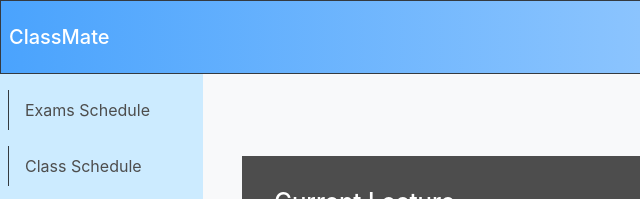
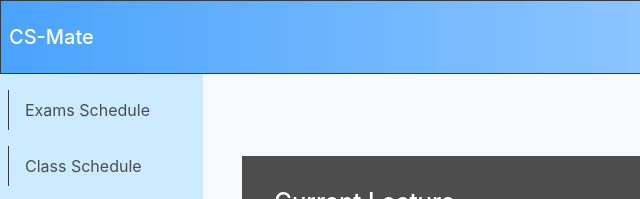
Before and after one commit to Dvartist/csmate-orig, a website: page front-end/html/class-schedule.html in a window 1280 px wide. Shown: the top 199 px of the page, 0-640 px from the left. Drawn offline with Linux system fonts and the light colour scheme; no server answers.

Commit message:
minor changes, name to cs-mate

```diff
--- a/front-end/html/class-schedule.html
+++ b/front-end/html/class-schedule.html
@@ -26,7 +26,7 @@
         <div id="navbar-header" class="row navbar-color d-flex mx-0 border border-dark">
 
             <p class="py-4 h5 m-0 pl-2 col-3">
-                ClassMate
+                CS-Mate
             </p>
 
             <div class="ml-auto p-1 my-auto border border-dark mr-2 rounded-circle">
```
Also changed, not shown: front-end/html/exams-schedule.html (+1 -1 lines).
